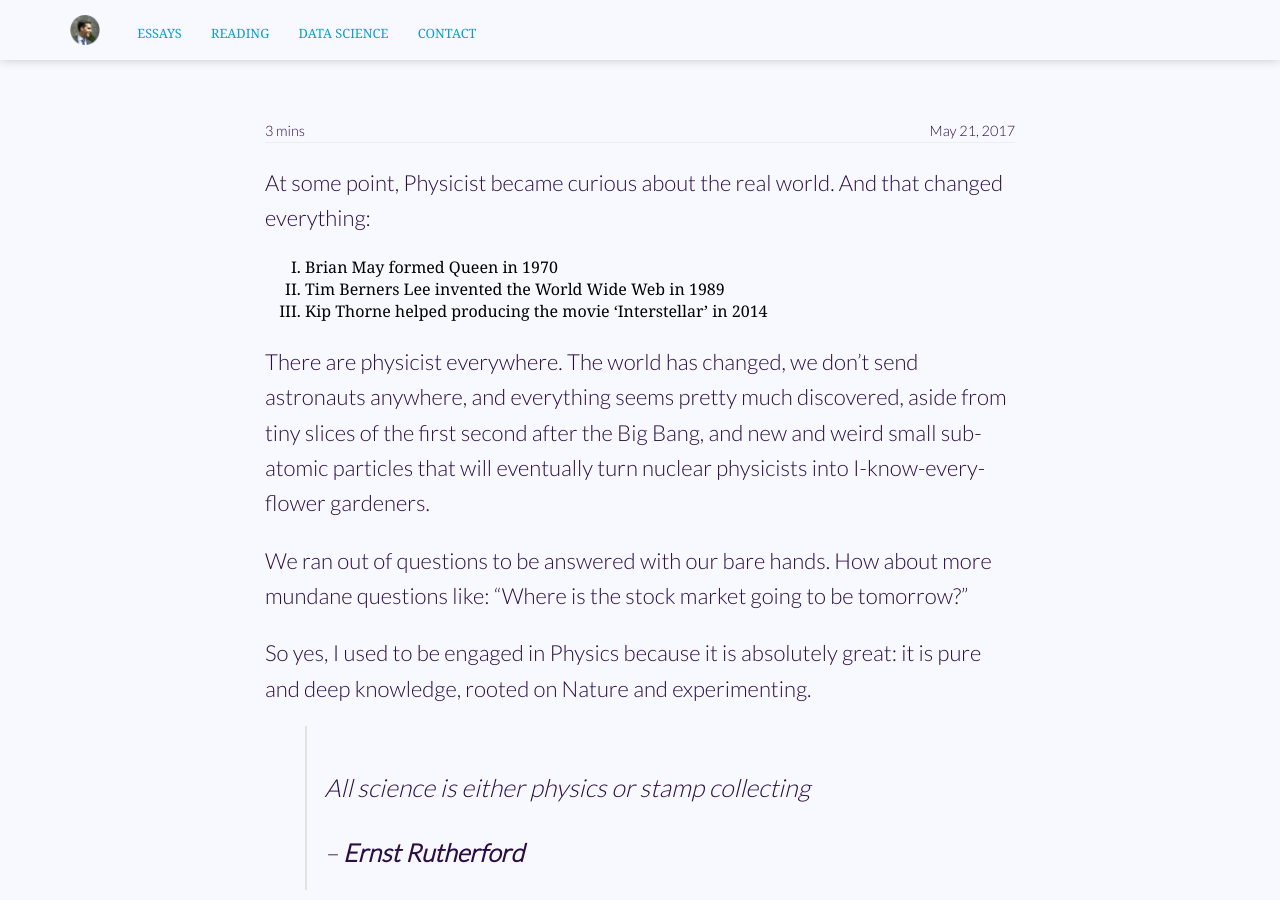
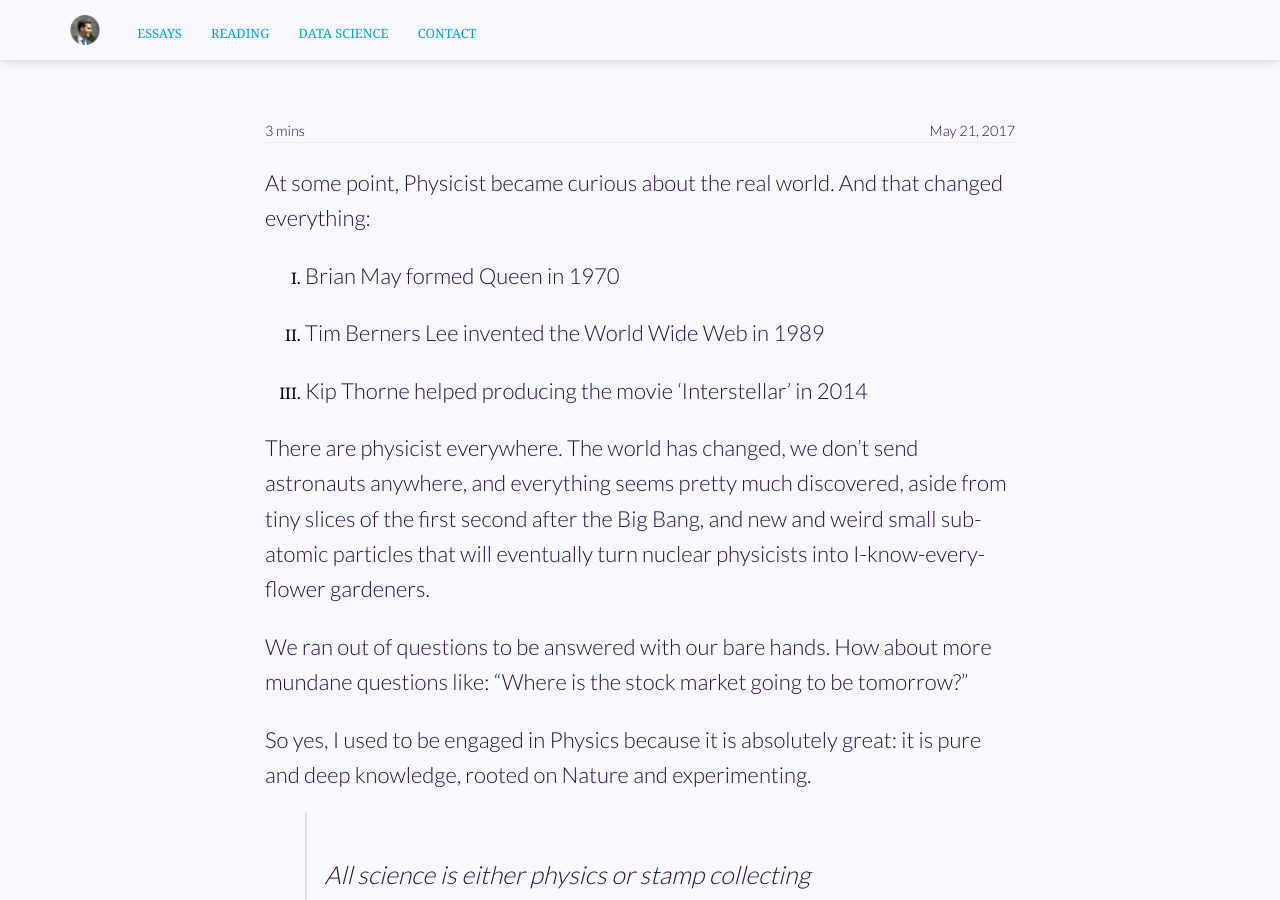
Before and after one commit to ohduran/ohduran.github.io, a Jekyll site: the page built from _posts/2017-05-21-pilot.md, in a window 1280 px wide and 900 px high, scrolled down 821 px. Built offline with Jekyll 4.4.1, drawn with Linux system fonts in a browser that asks for light colours; nearby versions of some CDN libraries.

Commit message:
format posts

```diff
--- a/_includes/list-posts.html
+++ b/_includes/list-posts.html
@@ -4,7 +4,6 @@
 		{% include post-title.html post=post %}
 		<div class="post-content">
 			{{ post.excerpt }}
-			<div class="button"><a href="{% include relative-src.html src=post.url %}">Read More</a></div>
 		</div>
 	</li>
 {% endfor %}
--- a/_posts/2017-05-21-pilot.md
+++ b/_posts/2017-05-21-pilot.md
@@ -8,8 +8,11 @@ permalink: /pilot
 At some point, Physicist became curious about the real world. And that changed everything:
 
 1. Brian May formed Queen in 1970
+
 2. Tim Berners Lee invented the World Wide Web in 1989
+
 3. Kip Thorne helped producing the movie ‘Interstellar’ in 2014
+
 
 There are physicist everywhere. The world has changed, we don’t send astronauts anywhere, and everything seems pretty much discovered, aside from tiny slices of the first second after the Big Bang, and new and weird small sub-atomic particles that will eventually turn nuclear physicists into I-know-every-flower gardeners.
 
```
